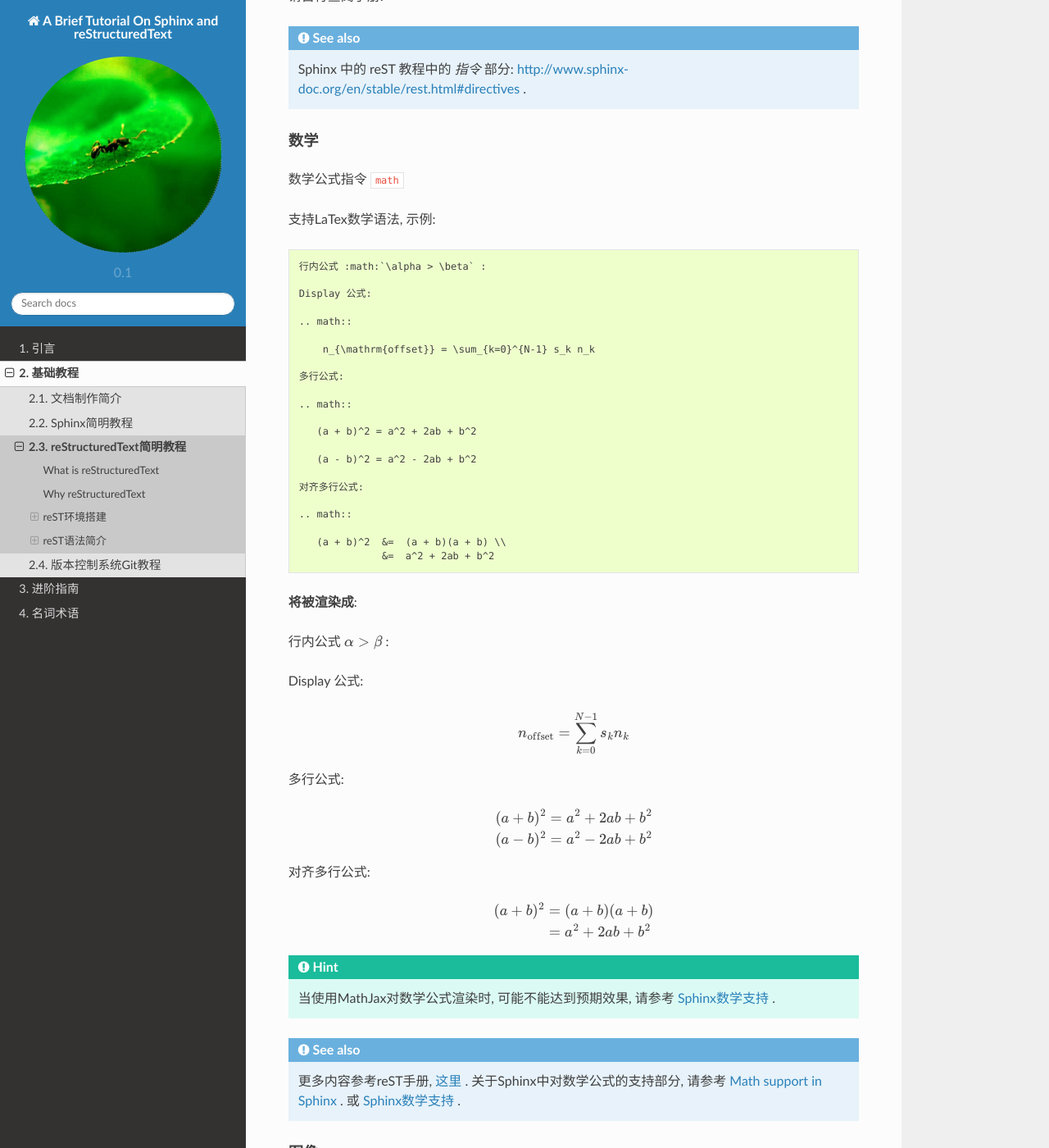
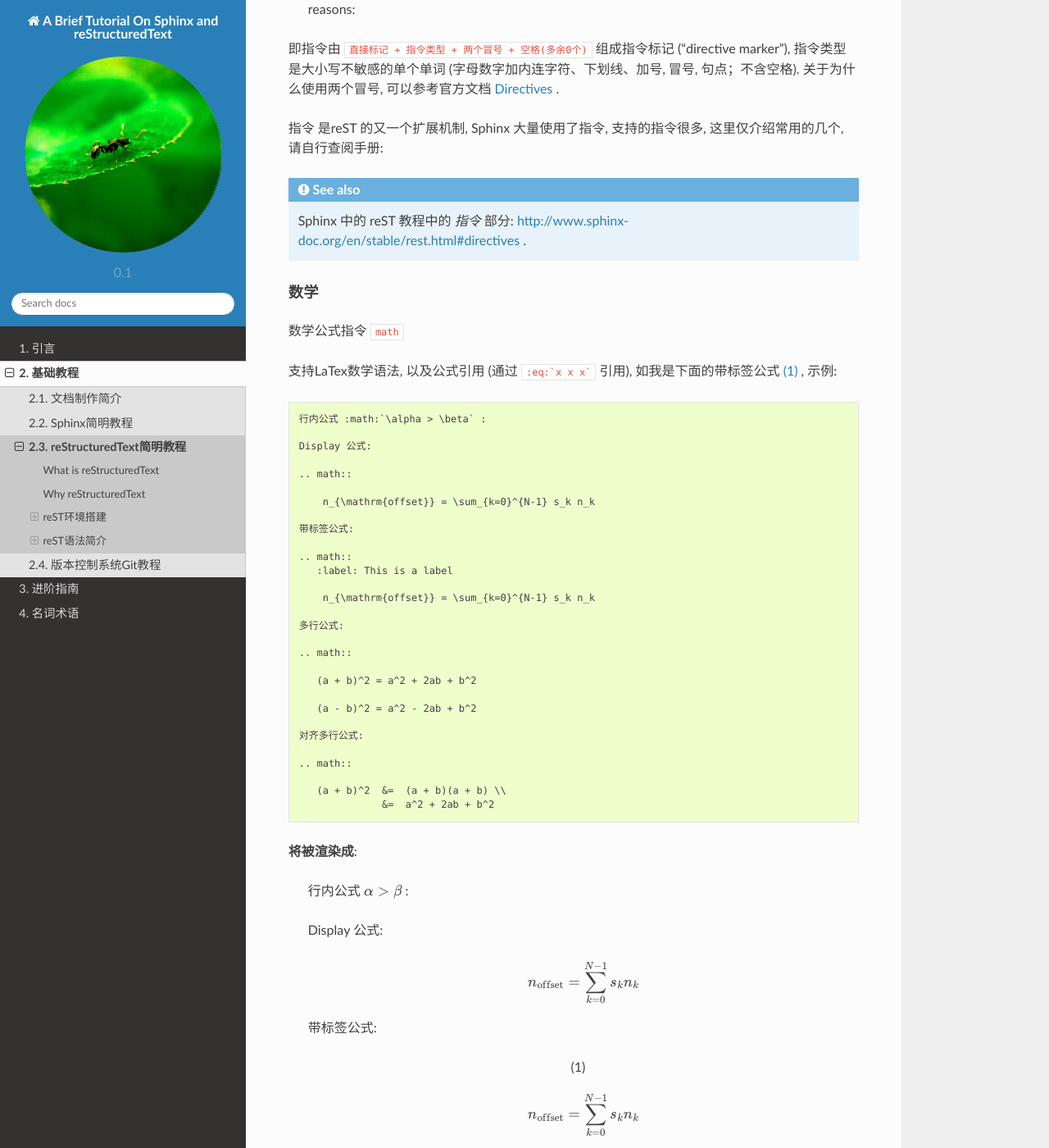
Before and after one commit to antsfamily/HowToMakeDocs, a Sphinx documentation site: the page built from docs/source/Basic/reST.rst, in a window 1280 px wide and 1400 px high, scrolled down 11731 px. Shown: the whole window at 82% size. Built offline with Sphinx 7.4.7 and the Read the Docs theme 2.0.0, drawn with Linux system fonts in a browser that asks for light colours; formulas are drawn with MathJax 3; some of the changed text lies outside the part shown.

Commit message:
update rest

`````diff
--- a/docs/source/Basic/reST.rst
+++ b/docs/source/Basic/reST.rst
@@ -156,6 +156,8 @@
 
 - `reStructuredText Markup Specification <http://docutils.sourceforge.net/docs/ref/rst/restructuredtext.html>`_
 
+- ``sphinx_rtd_theme`` 的文档中使用了 ``reStructuredText`` 的大量语法, 可以从 `这里 <https://github.com/rtfd/sphinx_rtd_theme/tree/master/docs>`_   下载其文档源码来学习相关指令.
+
 
 下面进行基本语法介绍.
 
@@ -225,17 +227,29 @@
 +++++++++++++++++++++++++
 
 
-+------------------------+-------------------------------+--------------------------------------------------------------------------------------------------------------------------------------------------------------------------------------------+
-| reST文本               | 解析渲染结果                  | 注解                                                                                                                                                                                       |
-+========================+===============================+============================================================================================================================================================================================+
-| ``*emphasis*``         | *emphasis*                    | 通常渲染成斜体, 与Markdown相同                                                                                                                                                             |
-+------------------------+-------------------------------+--------------------------------------------------------------------------------------------------------------------------------------------------------------------------------------------+
-| ``**emphasis**``       | **emphasis**                  | 通常渲染成粗体, 与Markdown相同                                                                                                                                                             |
-+------------------------+-------------------------------+--------------------------------------------------------------------------------------------------------------------------------------------------------------------------------------------+
-| ```interpreted text``` | `interpreted text` , 参见注解 | The rendering and meaning of interpreted text is domain- or application-dependent. It can be used for things like index entries or explicit descriptive markup (like program identifiers). |
-+------------------------+-------------------------------+--------------------------------------------------------------------------------------------------------------------------------------------------------------------------------------------+
-| ````inline literal```` | ``inline literal``            | 内联文本, 常用于行内代码, Markdown中为 ```inline literal```                                                                                                                                |
-+------------------------+-------------------------------+--------------------------------------------------------------------------------------------------------------------------------------------------------------------------------------------+
+
+
++--------------------------------+----------------------------+--------------------------------+
+| reST文本                       | 解析渲染结果               | 注解                           |
++================================+============================+================================+
+| ``*emphasis*``                 | *emphasis*                 | 通常渲染成斜体, 与Markdown相同 |
++--------------------------------+----------------------------+--------------------------------+
+| ``**emphasis**``               | **emphasis**               | 通常渲染成粗体, 与Markdown相同 |
++--------------------------------+----------------------------+--------------------------------+
+| ```interpreted text```         | `interpreted text`         | 强调解释.                      |
++--------------------------------+----------------------------+--------------------------------+
+| ````inline literal````         | ``inline literal``         | 常用于行内代码, 与Markdown相同 |
++--------------------------------+----------------------------+--------------------------------+
+| A ``:sub:`xxx```               | A :sub:`xxx`               | 下标(subscript)                |
++--------------------------------+----------------------------+--------------------------------+
+| A ``:sup:`xxx```               | A :sup:`xxx`               | 上标(superscript)              |
++--------------------------------+----------------------------+--------------------------------+
+| ``:guilabel:`Action```         | :guilabel:`Action`         | GUI labels                     |
++--------------------------------+----------------------------+--------------------------------+
+| ``:kbd:`Ctrl+Shift```          | :kbd:`Ctrl+Shift`          | Key-bindings                   |
++--------------------------------+----------------------------+--------------------------------+
+| ``:menuselection:`A-->B-->C``` | :menuselection:`A-->B-->C` | 菜单选择                       |
++--------------------------------+----------------------------+--------------------------------+
 
 
 .. warning:: 对于行内标记, 标记前后要留有至少一个空格. 如 ``你好*我没变斜*你好`` --> 你好*我没变斜*你好, 正确为: ``你好 *我变斜了* 你好`` --> 你好 *我变斜了* 你好, 或 ``你好\ *我变斜了*\ 你好`` --> 你好\ *我变斜了*\ 你好.
@@ -512,13 +526,20 @@
 
 数学公式指令 ``math``
 
-支持LaTex数学语法, 示例: ::
+支持LaTex数学语法, 以及公式引用 (通过 ``:eq:`x x x``` 引用), 如我是下面的带标签公式 :eq:`This is a label` , 示例: ::
 
     行内公式 :math:`\alpha > \beta` :
 
     Display 公式:
 
     .. math::
+
+        n_{\mathrm{offset}} = \sum_{k=0}^{N-1} s_k n_k
+
+    带标签公式:
+
+    .. math::
+       :label: This is a label
 
         n_{\mathrm{offset}} = \sum_{k=0}^{N-1} s_k n_k
 
@@ -540,29 +561,36 @@
 **将被渲染成**:
 
 
-行内公式 :math:`\alpha > \beta` :
+    行内公式 :math:`\alpha > \beta` :
 
-Display 公式:
+    Display 公式:
 
-.. math::
+    .. math::
 
-    n_{\mathrm{offset}} = \sum_{k=0}^{N-1} s_k n_k
+        n_{\mathrm{offset}} = \sum_{k=0}^{N-1} s_k n_k
 
-多行公式:
+    带标签公式:
 
-.. math::
+    .. math::
+       :label: This is a label
 
-   (a + b)^2 = a^2 + 2ab + b^2
+       n_{\mathrm{offset}} = \sum_{k=0}^{N-1} s_k n_k
 
-   (a - b)^2 = a^2 - 2ab + b^2
 
-对齐多行公式:
+    多行公式:
 
-.. math::
+    .. math::
 
-   (a + b)^2  &=  (a + b)(a + b) \\
-              &=  a^2 + 2ab + b^2
+       (a + b)^2 = a^2 + 2ab + b^2
 
+       (a - b)^2 = a^2 - 2ab + b^2
+
+    对齐多行公式:
+
+    .. math::
+
+       (a + b)^2  &=  (a + b)(a + b) \\
+                  &=  a^2 + 2ab + b^2
 
 .. hint:: 当使用MathJax对数学公式渲染时, 可能不能达到预期效果, 请参考 :ref:`SecSphinxMathSupport` .
 
--- a/docs/source/conf.py
+++ b/docs/source/conf.py
@@ -38,8 +38,9 @@
     'sphinx.ext.intersphinx',
     'sphinx.ext.todo',
     'sphinx.ext.coverage',
-    'sphinx.ext.imgmath',
-    # 'sphinx.ext.mathjax',
+    # 'sphinx.ext.imgmath',
+    'sphinx.ext.mathjax',
+    # 'sphinxcontrib.katex',
     'sphinxcontrib.proof',
     'sphinx.ext.ifconfig',
     'sphinx.ext.viewcode',
`````
Also changed, not shown: other parts of docs/source/Basic/reST.rst (+4 -0 lines), docs/source/Introduction/intro.rst (+7 -0 lines).
